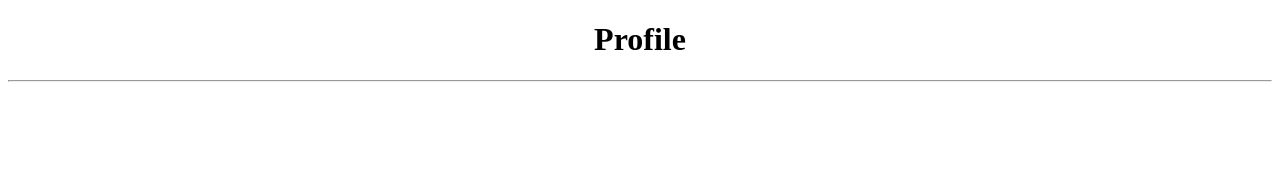
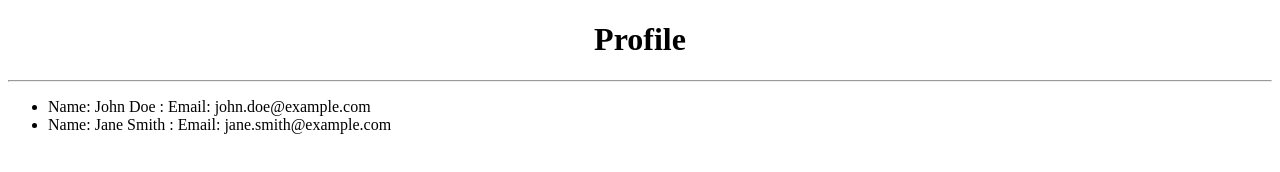
Before and after one commit to bharatchhajer/proj_profile_git_collab, a plain HTML site: page index.htm in a window 1280 px wide. Drawn offline with Linux system fonts and the light colour scheme.

Commit message:
added members

```diff
--- a/index.htm
+++ b/index.htm
@@ -8,5 +8,9 @@
 <body>
     <h1 style="text-align: center;">Profile</h1>
     <hr>
+    <ul>
+        <li>Name: John Doe : Email: john.doe@example.com</li>
+        <li>Name: Jane Smith : Email: jane.smith@example.com</li>
+    </ul>
 </body>
 </html>
```
